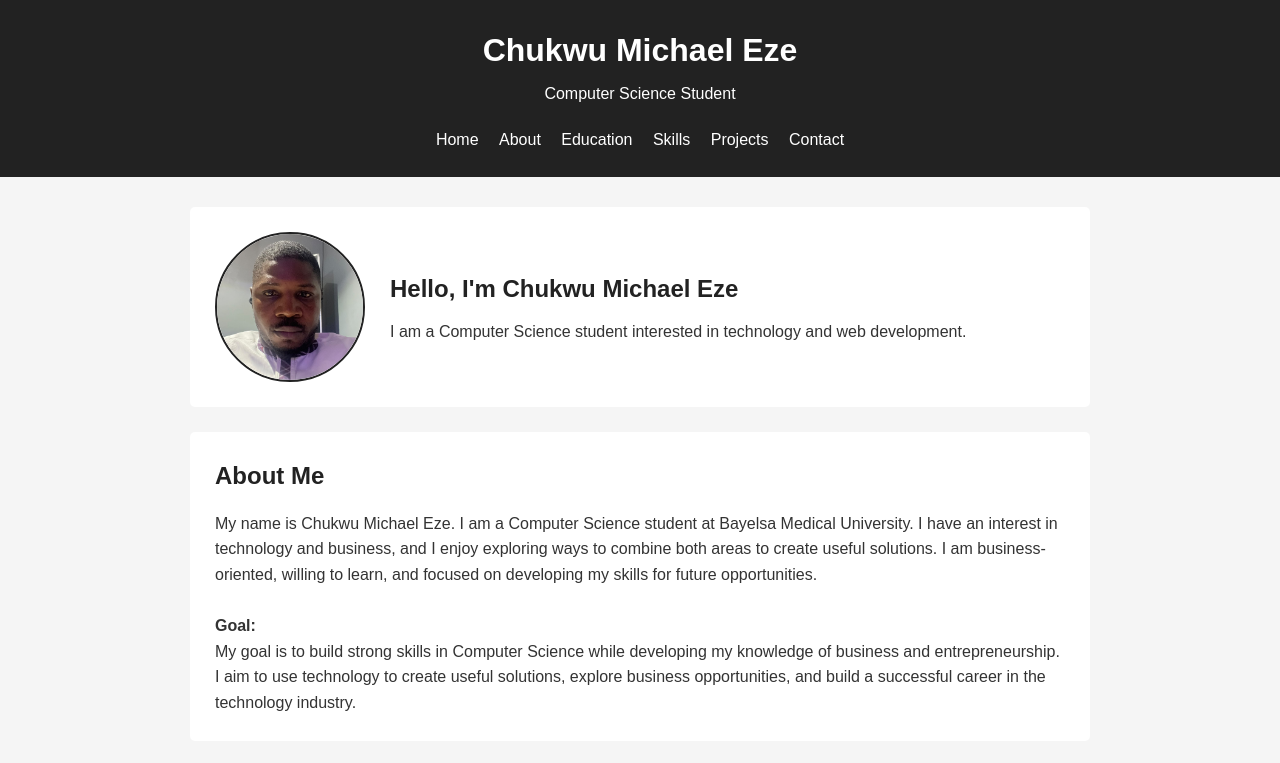
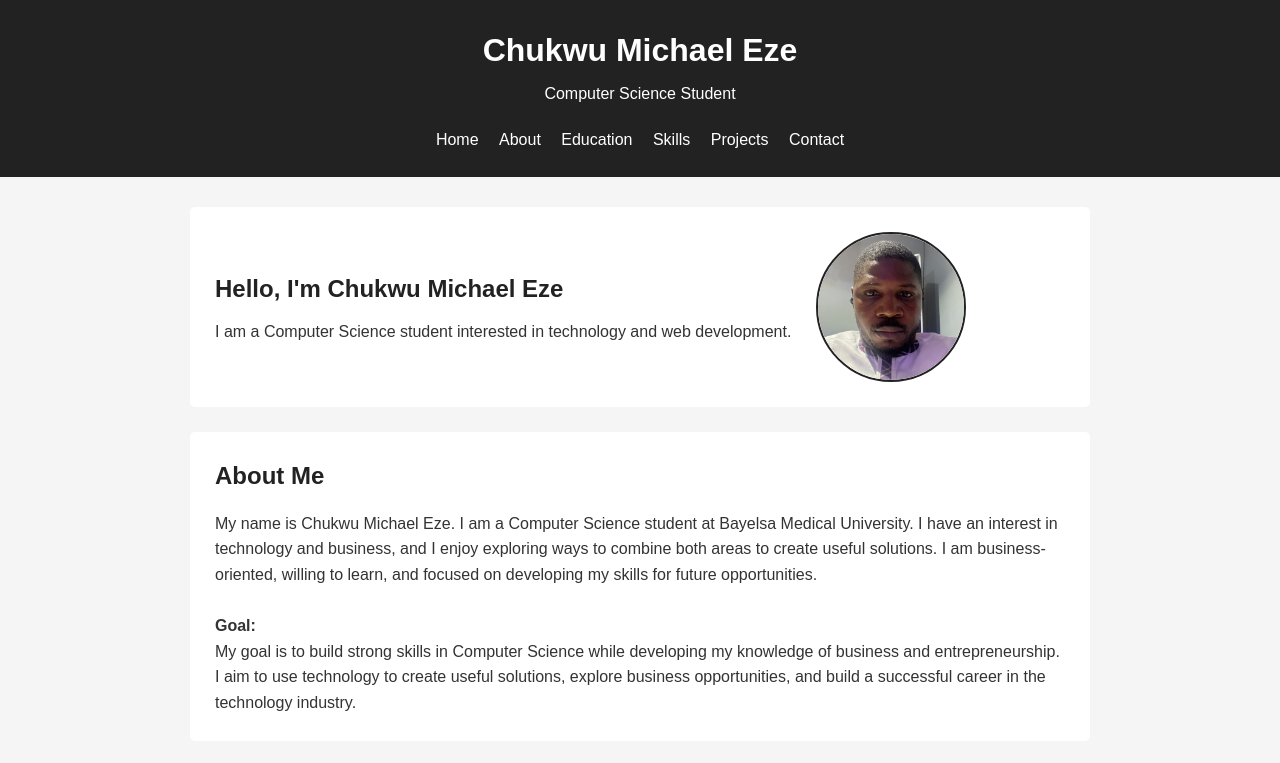
Before and after one commit to CapitalM0897/Portfolio-, a plain HTML site: page index.html in a window 1280 px wide. Shown: the top 763 px of the page. Drawn offline with Linux system fonts and the light colour scheme.

Commit message:
Fix HTML structure and formatting

```diff
--- a/index.html
+++ b/index.html
@@ -1,4 +1,4 @@
- <!DOCTYPE html>
+<!DOCTYPE html>
 <html lang="en">
 
 <head>
@@ -83,6 +83,7 @@
             object-fit: cover;
             border-radius: 50%;
             border: 2px solid #222;
+            order: 2;
         }
 
         .home h2 {
```
